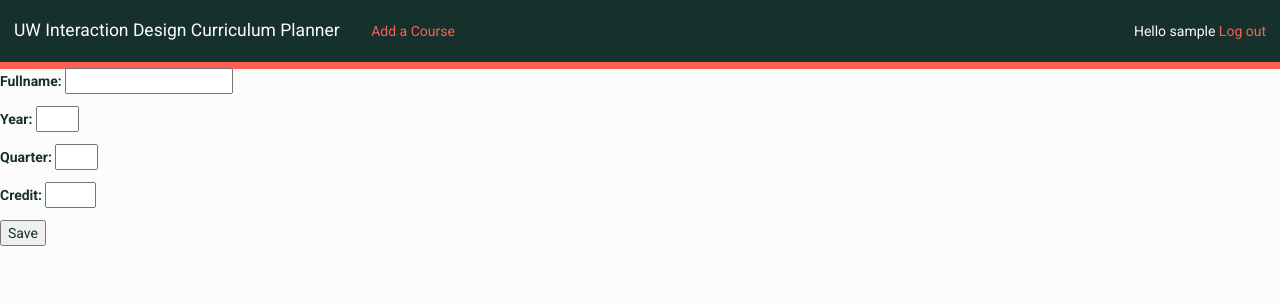
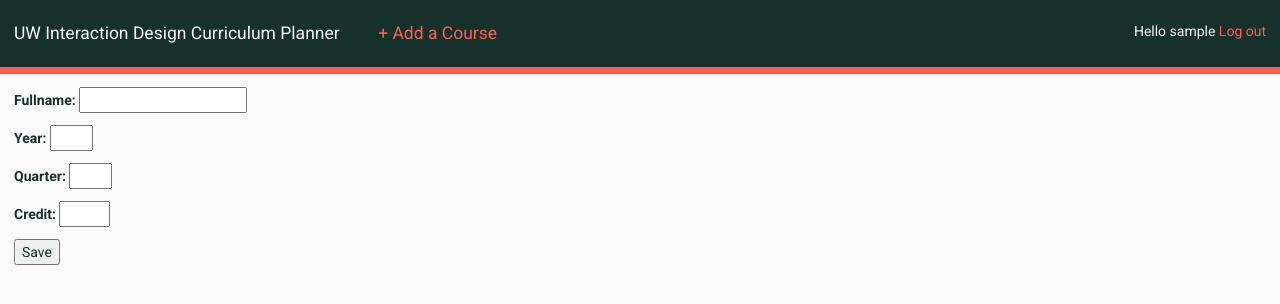
Before and after one commit to 0x7r1574n/uwcourseplanner, a Django app: page /planner/new/ in a window 1280 px wide. Shown: the top 304 px of the page. Run offline with Django 3.2, Linux system fonts and the light colour scheme; the visitor is signed in with stand-in values (Sample User, id 1); parts of the project's set-up code (start-up, migrations or seed data) failed here and were passed over; some libraries are stand-ins or nearby versions; some web fonts are replaced.

Commit message:
topbar chum-gullery

```diff
--- a/planner/static/css/main.css
+++ b/planner/static/css/main.css
@@ -90,6 +90,10 @@ ul {
     padding: 0;
 }
 
+form {
+    padding: 1em;
+}
+
 /*
 input {
     background: #FE5F55;
@@ -133,6 +137,7 @@ a.pageTitleLink {
 }
 
 .addCourse {
+    font-size: 1.25em;
     padding-left: 2em;
 }
 
@@ -143,10 +148,13 @@ a.pageTitleLink {
 .sidebar {
     float: right;
     margin-top: 1em;
-    margin-right: 3em;
+    padding: 2em;
+    color: #FCFCFC;
+    background-color: #16302B;
 }
 
 .coreListTitle {
+    color: #FE5F55;
     font-size: 0.75em;
     font-weight: 900;
     letter-spacing: 0.25em;
--- a/planner/templates/planner/base.html
+++ b/planner/templates/planner/base.html
@@ -20,8 +20,8 @@
         <div class="topBar">
             <h1 class="pageTitle"><a class="pageTitleLink" href="/">UW Interaction Design Curriculum Planner</a></h1>
             {% if user.is_authenticated %}
-                <a class="addCourse" href="{% url "course_new" %}">Add a Course</a>
-                <p class="hello">Hello {{ user.username }} <a href="{% url "django.contrib.auth.views.logout" %}">Log out</a></p>
+                <a class="addCourse" href="{% url "course_new" %}">+ Add a Course</a>
+                <p class="hello">Hello {{ user.username }}      <a href="{% url "django.contrib.auth.views.logout" %}">Log out</a></p>
             {% endif %}
         </div> <!-- topBar -->
 
```
